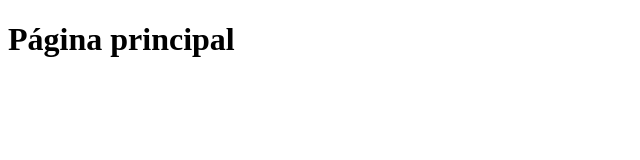
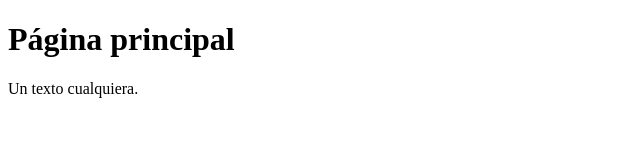
Before and after one commit to jagedn/hab-m0-mi_proyecto, a plain HTML site: page index.html in a window 1280 px wide. Shown: the whole page, without its empty margins (0-640 px from the left). Drawn offline with Linux system fonts and the light colour scheme.

Commit message:
Agregar etiqueta de párrafo con el atributo lang

```diff
--- a/index.html
+++ b/index.html
@@ -7,5 +7,6 @@
 </head>
 <body>
     <h1>Página principal</h1>
+    <p lang="es">Un texto cualquiera.</p>
 </body>
 </html>
```
